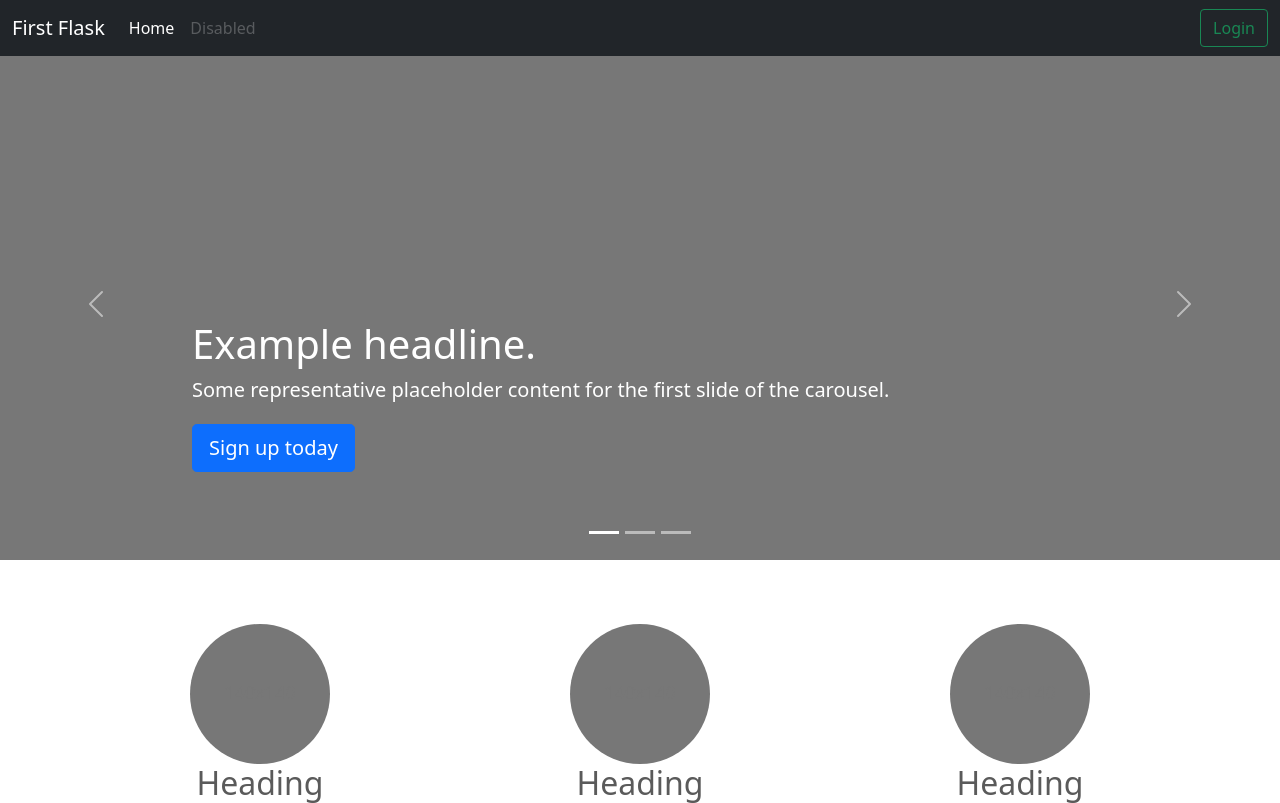
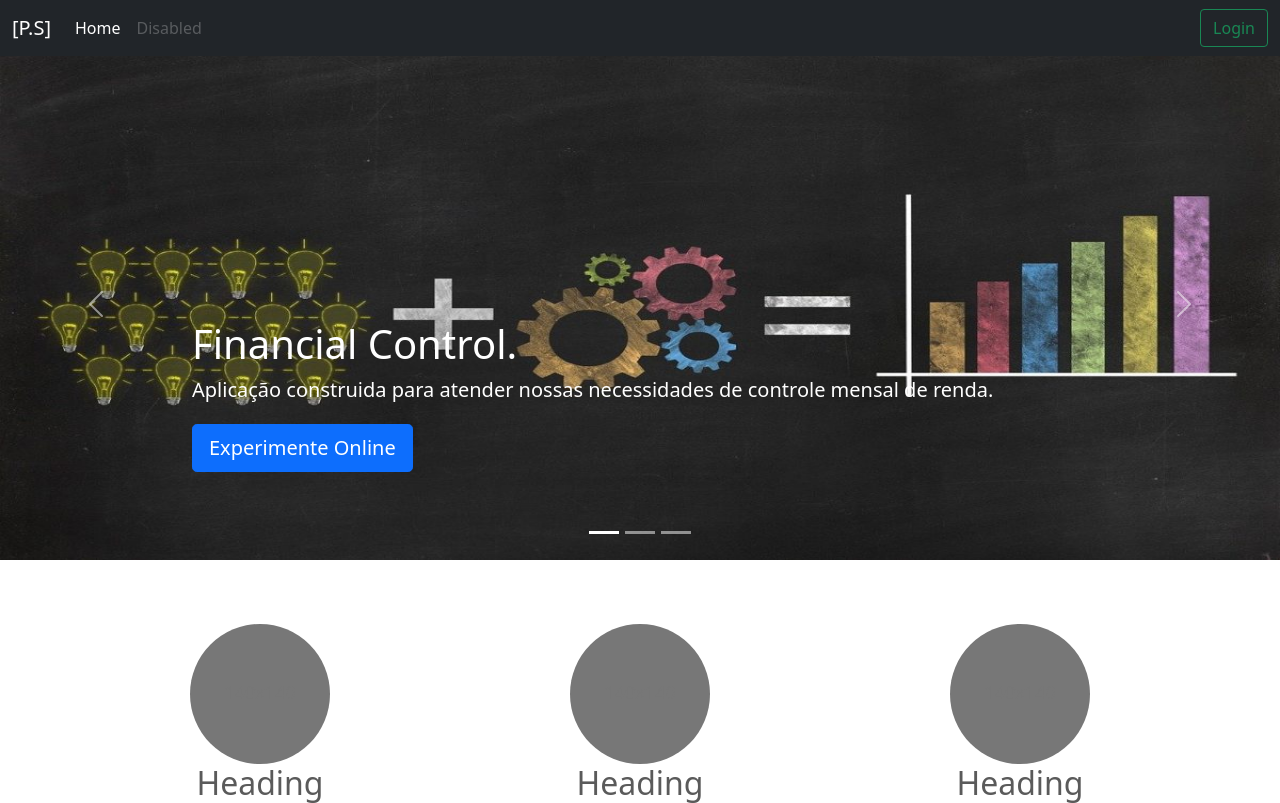
Before and after one commit to pvpauloo/firstFlask, a Flask app: page / in a window 1280 px wide. Shown: the top 803 px of the page. Run offline with Flask 2, Linux system fonts and the light colour scheme; some libraries are stand-ins or nearby versions.

Commit message:
imagens e descricao carousel

```diff
--- a/app/static/css/carousel.css
+++ b/app/static/css/carousel.css
@@ -25,6 +25,7 @@ body {
 /* Declare heights because of positioning of img element */
 .carousel-item {
   height: 32rem;
+
 }
 .carousel-item > img {
   position: absolute;
@@ -32,6 +33,11 @@ body {
   left: 0;
   min-width: 100%;
   height: 32rem;
+
+}
+
+.imagecarousel{
+opacity : 5;
 }
 
 
--- a/app/templates/base.html
+++ b/app/templates/base.html
@@ -36,7 +36,7 @@
 <header>
   <nav class="navbar navbar-expand-md navbar-dark fixed-top bg-dark">
     <div class="container-fluid">
-      <a class="navbar-brand" href="#">First Flask</a>
+      <a class="navbar-brand" href="#">[P.S]</a>
       <button class="navbar-toggler" type="button" data-bs-toggle="collapse" data-bs-target="#navbarCollapse" aria-controls="navbarCollapse" aria-expanded="false" aria-label="Toggle navigation">
         <span class="navbar-toggler-icon"></span>
       </button>
--- a/app/templates/index.html
+++ b/app/templates/index.html
@@ -14,35 +14,36 @@
     </div>
      <div class="carousel-inner">
       <div class="carousel-item active">
-        <svg class="bd-placeholder-img" width="100%" height="100%" xmlns="http://www.w3.org/2000/svg" aria-hidden="true" preserveAspectRatio="xMidYMid slice" focusable="false"><rect width="100%" height="100%" fill="#777"/></svg>
+        <img class="bd-placeholder-img imagecarousel" opacity="3" width="100%" height="100%" src="{{ url_for('static', filename="finance.jpg") }}" /><rect width="100%" height="100%" fill="#777"/>
 
         <div class="container">
           <div class="carousel-caption text-start">
-            <h1>Example headline.</h1>
-            <p>Some representative placeholder content for the first slide of the carousel.</p>
-            <p><a class="btn btn-lg btn-primary" href="#">Sign up today</a></p>
+            <h1>Financial Control.</h1>
+            <p>Aplicação construida para atender nossas necessidades de controle mensal de renda.</p>
+            <p><a class="btn btn-lg btn-primary" href="#">Experimente Online</a></p>
+          </div>
+        </div>
+      </div>
+
+      <div class="carousel-item">
+        <img class="bd-placeholder-img imagecarousel" opacity="3" width="100%" height="100%" src="{{ url_for('static', filename="fiis.jpg") }}" /><rect width="100%" height="100%" fill="#777"/>
+
+        <div class="container">
+          <div class="carousel-caption">
+            <h1>FIIS side dish.</h1>
+            <p>Criado para acompanhar sua carteira de fundos imobiliários e o melhor de tudo ver a evolução dos seus dividendos de maneira única.</p>
+            <p><a class="btn btn-lg btn-primary" href="#">Experimente Online</a></p>
           </div>
         </div>
       </div>
       <div class="carousel-item">
-        <svg class="bd-placeholder-img" width="100%" height="100%" xmlns="http://www.w3.org/2000/svg" aria-hidden="true" preserveAspectRatio="xMidYMid slice" focusable="false"><rect width="100%" height="100%" fill="#777"/></svg>
-
-        <div class="container">
-          <div class="carousel-caption">
-            <h1>Another example headline.</h1>
-            <p>Some representative placeholder content for the second slide of the carousel.</p>
-            <p><a class="btn btn-lg btn-primary" href="#">Learn more</a></p>
-          </div>
-        </div>
-      </div>
-      <div class="carousel-item">
-        <svg class="bd-placeholder-img" width="100%" height="100%" xmlns="http://www.w3.org/2000/svg" aria-hidden="true" preserveAspectRatio="xMidYMid slice" focusable="false"><rect width="100%" height="100%" fill="#777"/></svg>
+        <img class="bd-placeholder-img imagecarousel" opacity="3" width="100%" height="100%" src="{{ url_for('static', filename="myson.jpg") }}" /><rect width="100%" height="100%" fill="#777"/>
 
         <div class="container">
           <div class="carousel-caption text-end">
-            <h1>One more for good measure.</h1>
-            <p>Some representative placeholder content for the third slide of this carousel.</p>
-            <p><a class="btn btn-lg btn-primary" href="#">Browse gallery</a></p>
+            <h1>My son is worth.</h1>
+            <p>Para pais e mães que se importam com cada fase de seus filhos e gostam de se planejar, criamos um app que possui os registros de investimentos e necessidades do bebê desde o primeiro mês até a escola.</p>
+            <p><a class="btn btn-lg btn-primary" href="#">Leia mais</a></p>
           </div>
         </div>
       </div>
```
Also changed, not shown: app/static/fiis.jpg (added), app/static/finance.jpg (added), app/static/myson.jpg (added), 2 other files.
